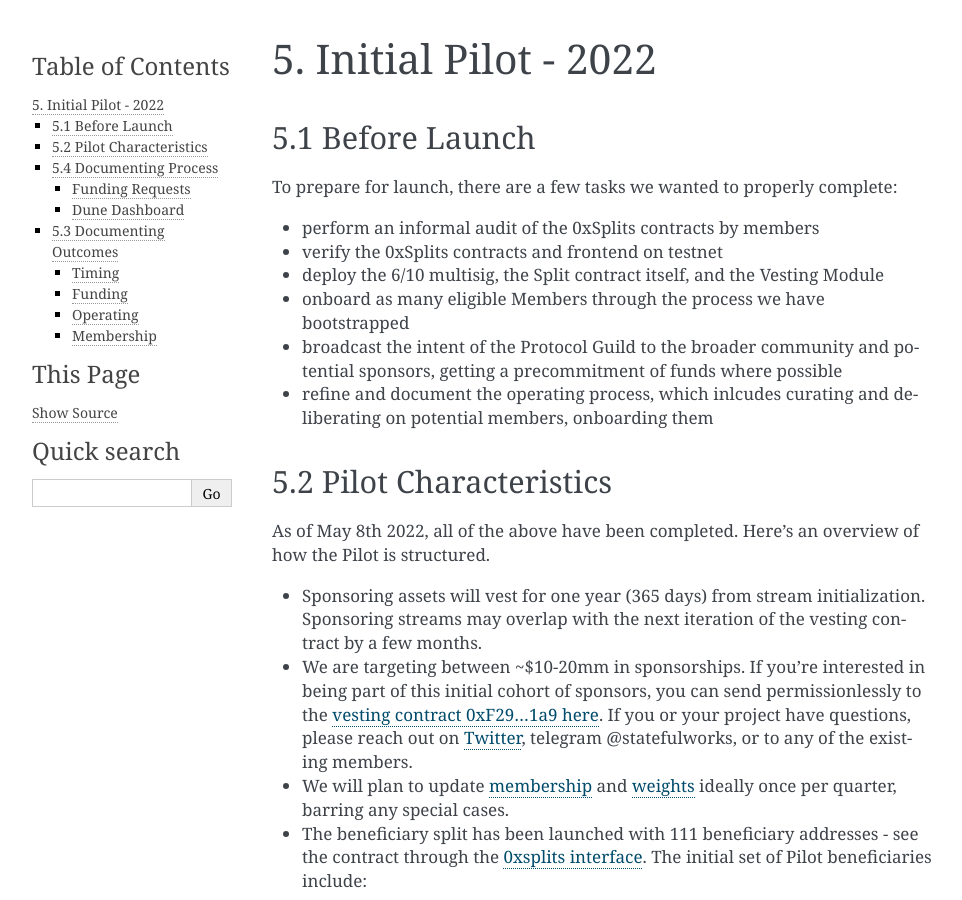
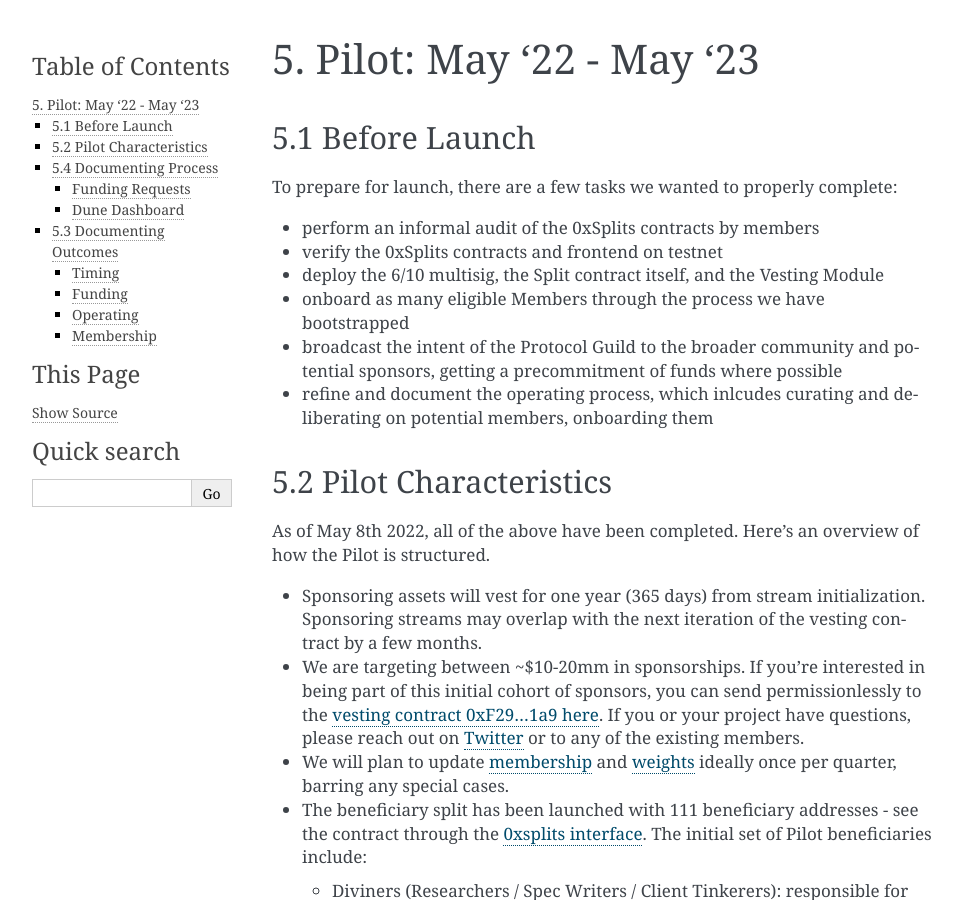
Before and after one commit to protocolguild/documentation, a Sphinx documentation site: the page built from docs/5-initial-pilot.md, in a window 1280 px wide and 900 px high. Shown: the whole window, without its empty margins (148-1110 px from the left). Built offline with Sphinx 7.4.7, drawn with Linux system fonts in a browser that asks for light colours.

Commit message:
update twitter link and section title

```diff
--- a/docs/5-initial-pilot.md
+++ b/docs/5-initial-pilot.md
@@ -1,4 +1,4 @@
-# 5. Initial Pilot - 2022
+# 5. Pilot: May '22 - May '23
 
 ## 5.1 Before Launch
 
@@ -16,7 +16,7 @@
 As of May 8th 2022, all of the above have been completed. Here's an overview of how the Pilot is structured.
 
 - Sponsoring assets will vest for one year (365 days) from stream initialization. Sponsoring streams may overlap with the next iteration of the vesting contract by a few months.
-- We are targeting between ~$10-20mm in sponsorships. If you're interested in being part of this initial cohort of sponsors, you can send permissionlessly to the [vesting contract 0xF29...1a9 here](https://app.0xsplits.xyz/accounts/0xF29Ff96aaEa6C9A1fBa851f74737f3c069d4f1a9/). If you or your project have questions, please reach out on [Twitter](https://twitter.com/statefulworks), telegram @statefulworks, or to any of the existing members.
+- We are targeting between ~$10-20mm in sponsorships. If you're interested in being part of this initial cohort of sponsors, you can send permissionlessly to the [vesting contract 0xF29...1a9 here](https://app.0xsplits.xyz/accounts/0xF29Ff96aaEa6C9A1fBa851f74737f3c069d4f1a9/). If you or your project have questions, please reach out on [Twitter](https://twitter.com/protocolguild) or to any of the existing members.
 - We will plan to update [membership](https://protocol-guild.readthedocs.io/en/latest/9-membership.html#member-list) and [weights](https://protocol-guild.readthedocs.io/en/latest/9-membership.html#addresses-and-weights) ideally once per quarter, barring any special cases.
 - The beneficiary split has been launched with 111 beneficiary addresses - see the contract through the [0xsplits interface](https://app.0xsplits.xyz/accounts/0x84af3D5824F0390b9510440B6ABB5CC02BB68ea1/). The initial set of Pilot beneficiaries include:
   - Diviners (Researchers / Spec Writers / Client Tinkerers): responsible for divining the future needs of the protocol
```
